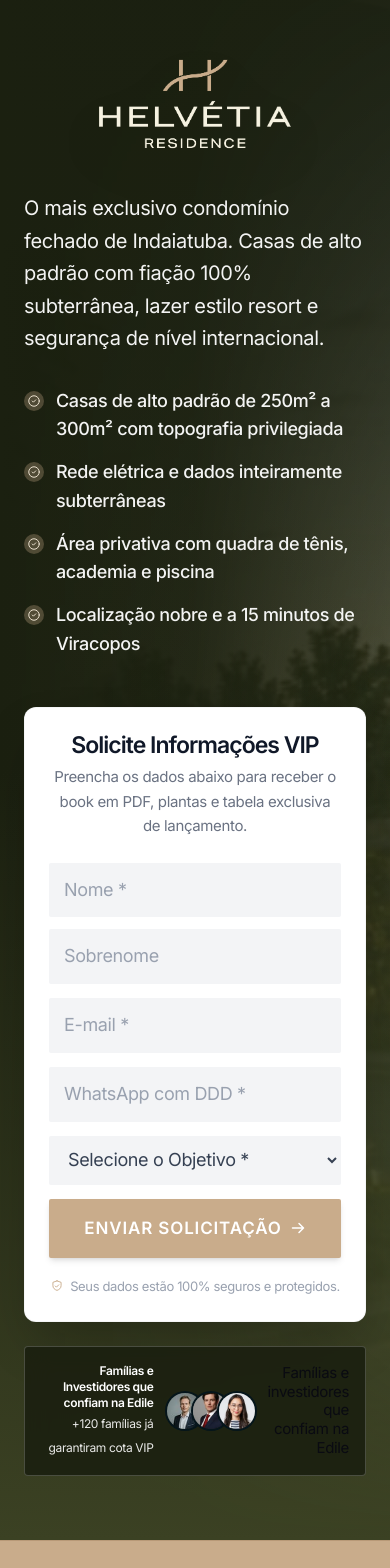
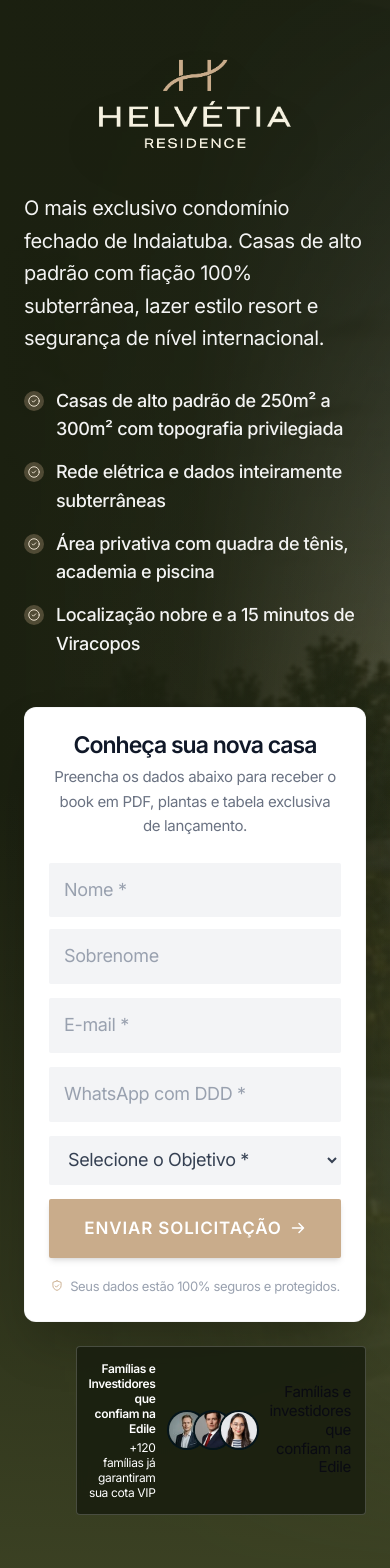
Before and after one commit to edileconstrutora/edile, a Next.js app: page /helvetia-residence in a window 390 px wide. Shown: the top 1568 px of the page. Built offline with nearby package versions, Linux system fonts and the light colour scheme.

Commit message:
fix(helvetia-residence): update lead form title to 'Conheça sua nova casa', format mobile social proof in 4 white lines, and remove dashes

```diff
--- a/app/helvetia-residence/page.tsx
+++ b/app/helvetia-residence/page.tsx
@@ -169,15 +169,17 @@
               {/* Right Column: Lead Form (White Box with light grey inputs) */}
               <Reveal delay={0.15} className="w-full">
                 <HelvetiaLeadForm
-                  title="Solicite Informações VIP"
+                  title="Conheça sua nova casa"
                   subtitle="Preencha os dados abaixo para receber o book em PDF, plantas e tabela exclusiva de lançamento."
                 />
 
-                {/* Social Proof Stack (Mobile: below form, right-aligned with white text) */}
-                <div className="flex lg:hidden mt-6 items-center justify-end gap-3.5 rounded-sm bg-[#1b2010]/90 border border-white/20 p-4 text-right backdrop-blur-md ml-auto max-w-sm">
-                  <div className="text-small text-white text-right">
-                    <strong className="text-white font-semibold block text-xs">Famílias e Investidores que confiam na Edile</strong>
-                    <span className="text-xs text-white/90">+120 famílias já garantiram cota VIP</span>
+                {/* Social Proof Stack (Mobile: below form, right-aligned, 4 lines of white text) */}
+                <div className="flex lg:hidden mt-6 items-center justify-end gap-3.5 rounded-sm bg-[#1b2010]/95 border border-white/20 p-3.5 text-right backdrop-blur-md ml-auto max-w-[290px]">
+                  <div className="text-xs text-white text-right leading-tight">
+                    <span className="font-semibold block text-white">Famílias e Investidores</span>
+                    <span className="font-semibold block text-white">que confiam na Edile</span>
+                    <span className="block text-white mt-1">+120 famílias já garantiram</span>
+                    <span className="block text-white">sua cota VIP</span>
                   </div>
                   <AvatarStack ring="petrol" />
                 </div>
@@ -234,7 +236,7 @@
                 <Chamfer corner="tr" size="3.5rem" className="aspect-[4/3] w-full shadow-lg">
                   <Image
                     src="/images/hr-1.jpeg"
-                    alt="Helvétia Residence — Projeto urbanístico de alto padrão"
+                    alt="Helvétia Residence Projeto urbanístico de alto padrão"
                     fill
                     sizes="(max-width: 1024px) 100vw, 50vw"
                     className="object-cover"
@@ -251,7 +253,7 @@
                     Localizado em uma das regiões mais valorizadas de Indaiatuba, o Helvétia Residence harmoniza um projeto paisagístico autoral com alta tecnologia construtiva. Cada casa foi posicionada para otimizar a ventilação natural e a iluminação solar.
                   </p>
                   <p className="t-body leading-relaxed text-ink-soft">
-                    A Edile Incorporadora conduz todas as etapas — do rigor na escolha do terreno até a entrega das chaves — com método, transparência e responsabilidade jurídica absoluta.
+                    A Edile Incorporadora conduz todas as etapas, do rigor na escolha do terreno até a entrega das chaves, com método, transparência e responsabilidade jurídica absoluta.
                   </p>
 
                   <div className="pt-4 flex items-center gap-4">
@@ -394,7 +396,7 @@
                 <Chamfer corner="tr" size="3rem" className="aspect-[4/3] w-full">
                   <Image
                     src="/images/proposito-1.webp"
-                    alt="Helvétia Residence — Localização privilegiada em Indaiatuba"
+                    alt="Helvétia Residence Localização privilegiada em Indaiatuba"
                     fill
                     sizes="(max-width: 1024px) 100vw, 50vw"
                     className="object-cover"
--- a/components/sections/helvetia-lead-form.tsx
+++ b/components/sections/helvetia-lead-form.tsx
@@ -13,7 +13,7 @@
 
 export function HelvetiaLeadForm({
   className,
-  title = "Solicite Informações VIP",
+  title = "Conheça sua nova casa",
   subtitle = "Preencha abaixo para receber o book em PDF, plantas e a tabela de lançamento diretamente no seu WhatsApp.",
   sourceLocation = "Helvetia Residence Landing Page",
 }: HelvetiaLeadFormProps) {
```
